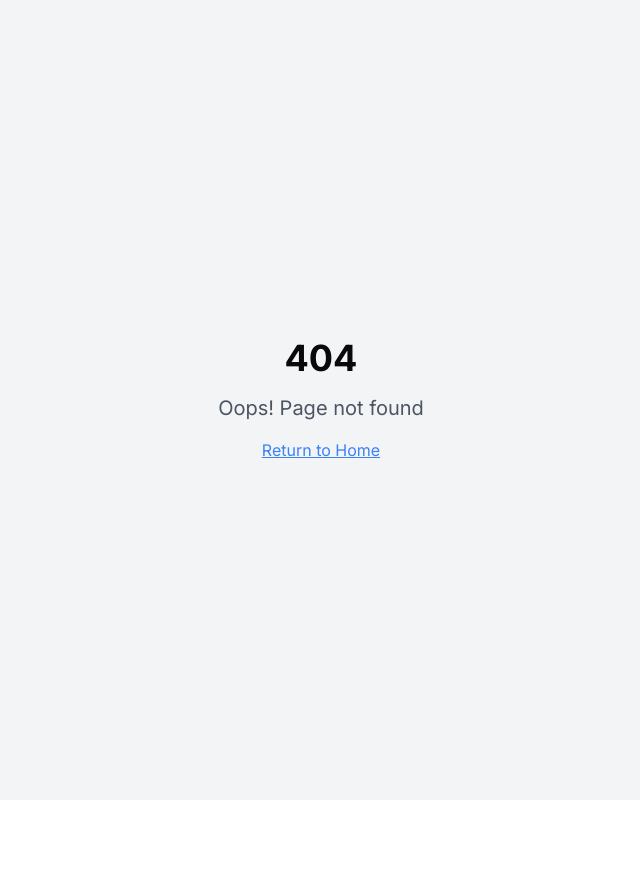
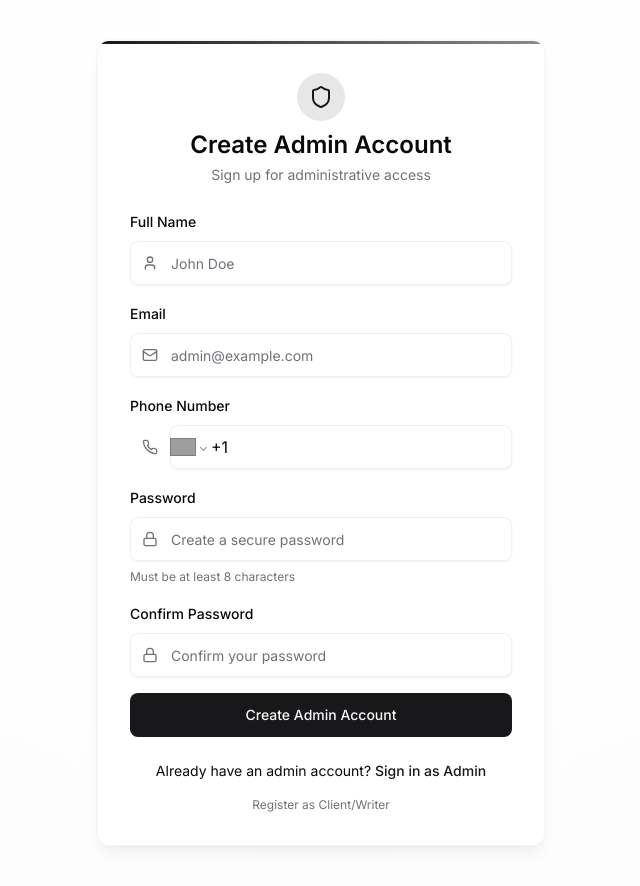
Before and after one commit to joining123called/writernest-connector, a React (Vite) app: page /admin-register in a window 1280 px wide. Before the commit this address had no page. Shown: the whole page, without its empty margins (319-959 px from the left). Before the commit the page ends 800 px from the top, so only its background shows below. Built offline with nearby package versions, Linux system fonts and the light colour scheme; grey boxes are pictures that could not be loaded.

Commit message:
Add separate admin registration
This commit introduces a separate registration page for administrators, distinct from the pages used by clients and writers.  It ensures that each user type uses their designated authentication forms, preventing cross-authentication.

```diff
--- a/src/App.tsx
+++ b/src/App.tsx
@@ -8,6 +8,7 @@ import { AuthProvider } from "@/contexts/AuthContext";
 import Index from "./pages/Index";
 import Login from "./pages/Login";
 import Register from "./pages/Register";
+import AdminRegister from "./pages/AdminRegister";
 import ForgotPassword from "./pages/ForgotPassword";
 import AdminLogin from "./pages/AdminLogin";
 import AdminForgotPassword from "./pages/AdminForgotPassword";
@@ -29,6 +30,7 @@ const App = () => (
             <Route path="/" element={<Index />} />
             <Route path="/login" element={<Login />} />
             <Route path="/register" element={<Register />} />
+            <Route path="/admin-register" element={<AdminRegister />} />
             <Route path="/forgot-password" element={<ForgotPassword />} />
             <Route path="/admin-login" element={<AdminLogin />} />
             <Route path="/admin-forgot-password" element={<AdminForgotPassword />} />
--- a/src/pages/AdminLogin.tsx
+++ b/src/pages/AdminLogin.tsx
@@ -7,12 +7,13 @@ import { Input } from '@/components/ui/input';
 import { Label } from '@/components/ui/label';
 import { useToast } from '@/hooks/use-toast';
 import { Loader2, Mail, Lock, Shield } from 'lucide-react';
+import { UserRole } from '@/types';
 
 const AdminLogin = () => {
   const [email, setEmail] = useState('');
   const [password, setPassword] = useState('');
   const [isSubmitting, setIsSubmitting] = useState(false);
-  const { signIn } = useAuth();
+  const { signIn, signOut, user } = useAuth();
   const { toast } = useToast();
 
   const handleSubmit = async (e: React.FormEvent) => {
@@ -34,6 +35,15 @@ const AdminLogin = () => {
 
       if (error) {
         throw error;
+      } else if (user && user.role !== UserRole.ADMIN) {
+        // If a non-admin logs in through the admin login form
+        toast({
+          title: "Access denied",
+          description: "This login is only for administrators. Please use the regular login page.",
+          variant: "destructive",
+        });
+        // Sign out the non-admin user immediately
+        await signOut();
       }
     } catch (error: any) {
       console.error('Login error:', error);
@@ -112,14 +122,14 @@ const AdminLogin = () => {
         <div className="mt-6 text-center space-y-4">
           <p className="text-sm">
             Need an admin account?{" "}
-            <Link to="/register" className="font-medium text-primary hover:underline transition-colors">
-              Register here
+            <Link to="/admin-register" className="font-medium text-primary hover:underline transition-colors">
+              Register as Admin
             </Link>
           </p>
 
           <p className="text-xs text-muted-foreground">
             <Link to="/login" className="hover:text-primary transition-colors">
-              Return to User Login
+              Client/Writer Login
             </Link>
           </p>
         </div>
--- a/src/pages/AdminRegister.tsx
+++ b/src/pages/AdminRegister.tsx
@@ -6,8 +6,10 @@ import { Button } from '@/components/ui/button';
 import { Input } from '@/components/ui/input';
 import { Label } from '@/components/ui/label';
 import { useToast } from '@/hooks/use-toast';
-import { Loader2 } from 'lucide-react';
+import { Loader2, Mail, Lock, User, Phone, Shield } from 'lucide-react';
 import { FormData, UserRole } from '@/types';
+import PhoneInput from 'react-phone-number-input';
+import 'react-phone-number-input/style.css';
 
 const AdminRegister = () => {
   const [formData, setFormData] = useState<FormData>({
@@ -19,23 +21,18 @@ const AdminRegister = () => {
     role: UserRole.ADMIN,
   });
 
-  const [inviteCode, setInviteCode] = useState('');
   const [isSubmitting, setIsSubmitting] = useState(false);
   const { signUp } = useAuth();
   const { toast } = useToast();
   const navigate = useNavigate();
-
-  // This would be a secret code that only admins know
-  const ADMIN_INVITE_CODE = 'SECRET_ADMIN_CODE';
 
   const handleChange = (e: React.ChangeEvent<HTMLInputElement>) => {
     const { name, value } = e.target;
     setFormData((prev) => ({ ...prev, [name]: value }));
   };
 
-  const validatePhone = (phone: string) => {
-    const phoneRegex = /^[+]?[(]?[0-9]{3}[)]?[-\s.]?[0-9]{3}[-\s.]?[0-9]{4,6}$/;
-    return phoneRegex.test(phone);
+  const handlePhoneChange = (value: string | undefined) => {
+    setFormData((prev) => ({ ...prev, phone: value || '' }));
   };
 
   const validatePassword = (password: string) => {
@@ -44,24 +41,6 @@ const AdminRegister = () => {
 
   const handleSubmit = async (e: React.FormEvent) => {
     e.preventDefault();
-
-    if (inviteCode !== ADMIN_INVITE_CODE) {
-      toast({
-        title: "Invalid invite code",
-        description: "The provided invite code is incorrect.",
-        variant: "destructive",
-      });
-      return;
-    }
-
-    if (formData.password !== formData.confirmPassword) {
-      toast({
-        title: "Passwords don't match",
-        description: "Please ensure both passwords are the same.",
-        variant: "destructive",
-      });
-      return;
-    }
 
     if (!validatePassword(formData.password)) {
       toast({
@@ -72,9 +51,18 @@ const AdminRegister = () => {
       return;
     }
 
-    if (!validatePhone(formData.phone)) {
+    if (formData.password !== formData.confirmPassword) {
       toast({
-        title: "Invalid phone number",
+        title: "Passwords don't match",
+        description: "Please ensure both passwords match.",
+        variant: "destructive",
+      });
+      return;
+    }
+
+    if (!formData.phone) {
+      toast({
+        title: "Phone number required",
         description: "Please enter a valid phone number.",
         variant: "destructive",
       });
@@ -99,6 +87,10 @@ const AdminRegister = () => {
       }
 
       // Registration successful, navigate to admin login
+      toast({
+        title: "Admin account created",
+        description: "Your admin account has been created. Please sign in.",
+      });
       navigate('/admin-login');
 
     } catch (error: any) {
@@ -110,84 +102,90 @@ const AdminRegister = () => {
 
   return (
     <div className="auth-container">
-      <div className="auth-card">
-        <h1 className="auth-card-title">Create Admin Account</h1>
+      <div className="auth-card bg-background/95 backdrop-blur-lg">
+        <div className="flex flex-col items-center mb-6">
+          <div className="rounded-full bg-primary/10 p-3 mb-2">
+            <Shield className="h-6 w-6 text-primary" />
+          </div>
+          <h1 className="text-2xl font-semibold">Create Admin Account</h1>
+          <p className="text-sm text-muted-foreground mt-1">Sign up for administrative access</p>
+        </div>
 
         <form onSubmit={handleSubmit} className="space-y-4">
           <div className="space-y-2">
-            <Label htmlFor="inviteCode" className="auth-label">Admin Invite Code</Label>
+            <Label htmlFor="fullName" className="text-sm font-medium">Full Name</Label>
+            <div className="relative">
+              <User className="absolute left-3 top-1/2 -translate-y-1/2 h-4 w-4 text-muted-foreground" />
               <Input
-              id="inviteCode"
-              type="text"
-              placeholder="Enter invite code"
-              value={inviteCode}
-              onChange={(e) => setInviteCode(e.target.value)}
-              className="auth-input"
+                id="fullName"
+                name="fullName"
+                placeholder="John Doe"
+                value={formData.fullName}
+                onChange={handleChange}
+                className="h-11 pl-10 rounded-lg border-input/50 bg-background shadow-sm"
                 required
                 disabled={isSubmitting}
               />
             </div>
+          </div>
 
           <div className="space-y-2">
-            <Label htmlFor="fullName" className="auth-label">Full Name</Label>
+            <Label htmlFor="email" className="text-sm font-medium">Email</Label>
+            <div className="relative">
+              <Mail className="absolute left-3 top-1/2 -translate-y-1/2 h-4 w-4 text-muted-foreground" />
               <Input
-              id="fullName"
-              name="fullName"
-              placeholder="Enter your full name"
-              value={formData.fullName}
+                id="email"
+                name="email"
+                type="email"
+                placeholder="admin@example.com"
+                value={formData.email}
                 onChange={handleChange}
-              className="auth-input"
+                className="h-11 pl-10 rounded-lg border-input/50 bg-background shadow-sm"
                 required
                 disabled={isSubmitting}
               />
             </div>
+          </div>
 
           <div className="space-y-2">
-            <Label htmlFor="email" className="auth-label">Email</Label>
-            <Input
-              id="email"
-              name="email"
-              type="email"
-              placeholder="Enter your email"
-              value={formData.email}
-              onChange={handleChange}
-              className="auth-input"
+            <Label htmlFor="phone" className="text-sm font-medium">Phone Number</Label>
+            <div className="relative pl-10">
+              <Phone className="absolute left-3 top-1/2 -translate-y-1/2 h-4 w-4 text-muted-foreground z-10" />
+              <PhoneInput
+                international
+                defaultCountry="US"
+                value={formData.phone}
+                onChange={handlePhoneChange}
+                className="h-11 rounded-lg border border-input/50 bg-background shadow-sm w-full"
                 required
                 disabled={isSubmitting}
               />
             </div>
+          </div>
 
           <div className="space-y-2">
-            <Label htmlFor="phone" className="auth-label">Phone Number</Label>
+            <Label htmlFor="password" className="text-sm font-medium">Password</Label>
+            <div className="relative">
+              <Lock className="absolute left-3 top-1/2 -translate-y-1/2 h-4 w-4 text-muted-foreground" />
               <Input
-              id="phone"
-              name="phone"
-              placeholder="Enter your phone number"
-              value={formData.phone}
+                id="password"
+                name="password"
+                type="password"
+                placeholder="Create a secure password"
+                value={formData.password}
                 onChange={handleChange}
-              className="auth-input"
+                className="h-11 pl-10 rounded-lg border-input/50 bg-background shadow-sm"
                 required
                 disabled={isSubmitting}
               />
             </div>
-
-          <div className="space-y-2">
-            <Label htmlFor="password" className="auth-label">Password</Label>
-            <Input
-              id="password"
-              name="password"
-              type="password"
-              placeholder="Create a password"
-              value={formData.password}
-              onChange={handleChange}
-              className="auth-input"
-              required
-              disabled={isSubmitting}
-            />
+            <p className="text-xs text-muted-foreground">Must be at least 8 characters</p>
           </div>
 
           <div className="space-y-2">
-            <Label htmlFor="confirmPassword" className="auth-label">Confirm Password</Label>
+            <Label htmlFor="confirmPassword" className="text-sm font-medium">Confirm Password</Label>
+            <div className="relative">
+              <Lock className="absolute left-3 top-1/2 -translate-y-1/2 h-4 w-4 text-muted-foreground" />
               <Input
                 id="confirmPassword"
                 name="confirmPassword"
@@ -195,15 +193,16 @@ const AdminRegister = () => {
                 placeholder="Confirm your password"
                 value={formData.confirmPassword}
                 onChange={handleChange}
-              className="auth-input"
+                className="h-11 pl-10 rounded-lg border-input/50 bg-background shadow-sm"
                 required
                 disabled={isSubmitting}
               />
             </div>
+          </div>
 
           <Button
             type="submit"
-            className="auth-button"
+            className="w-full h-11 mt-2 rounded-lg font-medium"
             disabled={isSubmitting}
           >
             {isSubmitting ? (
@@ -217,11 +216,20 @@ const AdminRegister = () => {
           </Button>
         </form>
 
-        <p className="mt-6 text-center text-sm">
-          <Link to="/admin-login" className="auth-link font-medium">
-            Return to Admin Login
+        <div className="mt-6 text-center space-y-4">
+          <p className="text-sm">
+            Already have an admin account?{" "}
+            <Link to="/admin-login" className="font-medium text-primary hover:underline transition-colors">
+              Sign in as Admin
             </Link>
           </p>
+
+          <p className="text-xs text-muted-foreground">
+            <Link to="/register" className="hover:text-primary transition-colors">
+              Register as Client/Writer
+            </Link>
+          </p>
+        </div>
       </div>
     </div>
   );
--- a/src/pages/Login.tsx
+++ b/src/pages/Login.tsx
@@ -1,4 +1,3 @@
-
 import { useState } from 'react';
 import { Link } from 'react-router-dom';
 import { useAuth } from '@/contexts/AuthContext';
@@ -7,12 +6,13 @@ import { Input } from '@/components/ui/input';
 import { Label } from '@/components/ui/label';
 import { useToast } from '@/hooks/use-toast';
 import { Loader2, Mail, Lock } from 'lucide-react';
+import { UserRole } from '@/types';
 
 const Login = () => {
   const [email, setEmail] = useState('');
   const [password, setPassword] = useState('');
   const [isSubmitting, setIsSubmitting] = useState(false);
-  const { signIn } = useAuth();
+  const { signIn, signOut, user } = useAuth();
   const { toast } = useToast();
 
   const handleSubmit = async (e: React.FormEvent) => {
@@ -31,8 +31,18 @@ const Login = () => {
 
     try {
       const { error } = await signIn(email, password);
+
       if (error) {
         throw error;
+      } else if (user && user.role === UserRole.ADMIN) {
+        // If somehow an admin logs in through the client login form
+        toast({
+          title: "Access denied",
+          description: "Please use the admin login page to sign in as an administrator.",
+          variant: "destructive",
+        });
+        // Sign out the admin user immediately
+        await signOut();
       }
     } catch (error: any) {
       console.error('Login error:', error);
@@ -46,7 +56,7 @@ const Login = () => {
       <div className="auth-card bg-background/95 backdrop-blur-lg">
         <div className="flex flex-col items-center mb-6">
           <h1 className="text-2xl font-semibold">Welcome Back</h1>
-          <p className="text-sm text-muted-foreground mt-1">Sign in to your account</p>
+          <p className="text-sm text-muted-foreground mt-1">Sign in to your client or writer account</p>
         </div>
 
         <form onSubmit={handleSubmit} className="space-y-4">
--- a/src/pages/Register.tsx
+++ b/src/pages/Register.tsx
@@ -7,7 +7,7 @@ import { Input } from '@/components/ui/input';
 import { Label } from '@/components/ui/label';
 import { RadioGroup, RadioGroupItem } from '@/components/ui/radio-group';
 import { useToast } from '@/hooks/use-toast';
-import { Loader2 } from 'lucide-react';
+import { Loader2, Mail, Lock, User, Phone } from 'lucide-react';
 import { FormData, UserRole } from '@/types';
 import PhoneInput from 'react-phone-number-input';
 import 'react-phone-number-input/style.css';
@@ -36,10 +36,13 @@ const Register = () => {
   };
 
   const handleRoleChange = (value: string) => {
+    // Only allow CLIENT or WRITER roles (not ADMIN)
+    if (value === UserRole.CLIENT || value === UserRole.WRITER) {
       setFormData((prev) => ({
         ...prev,
         role: value as UserRole
       }));
+    }
   };
 
   const validatePassword = (password: string) => {
@@ -85,6 +88,10 @@ const Register = () => {
       }
 
       // Registration successful, navigate to login
+      toast({
+        title: "Account created",
+        description: "Your account has been created. Please sign in.",
+      });
       navigate('/login');
 
     } catch (error: any) {
@@ -99,26 +106,31 @@ const Register = () => {
       <div className="auth-card bg-background/95 backdrop-blur-lg">
         <div className="flex flex-col items-center mb-6">
           <h1 className="text-2xl font-semibold">Create Your Account</h1>
-          <p className="text-sm text-muted-foreground mt-1">Enter your details to get started</p>
+          <p className="text-sm text-muted-foreground mt-1">Sign up as a client or writer</p>
         </div>
 
         <form onSubmit={handleSubmit} className="space-y-4">
           <div className="space-y-2">
             <Label htmlFor="fullName" className="text-sm font-medium">Full Name</Label>
+            <div className="relative">
+              <User className="absolute left-3 top-1/2 -translate-y-1/2 h-4 w-4 text-muted-foreground" />
               <Input
                 id="fullName"
                 name="fullName"
                 placeholder="John Doe"
                 value={formData.fullName}
                 onChange={handleChange}
-              className="h-11 rounded-lg border-input/50 bg-background shadow-sm"
+                className="h-11 pl-10 rounded-lg border-input/50 bg-background shadow-sm"
                 required
                 disabled={isSubmitting}
               />
             </div>
+          </div>
 
           <div className="space-y-2">
             <Label htmlFor="email" className="text-sm font-medium">Email</Label>
+            <div className="relative">
+              <Mail className="absolute left-3 top-1/2 -translate-y-1/2 h-4 w-4 text-muted-foreground" />
               <Input
                 id="email"
                 name="email"
@@ -126,27 +138,33 @@ const Register = () => {
                 placeholder="you@example.com"
                 value={formData.email}
                 onChange={handleChange}
-              className="h-11 rounded-lg border-input/50 bg-background shadow-sm"
+                className="h-11 pl-10 rounded-lg border-input/50 bg-background shadow-sm"
                 required
                 disabled={isSubmitting}
               />
             </div>
+          </div>
 
           <div className="space-y-2">
             <Label htmlFor="phone" className="text-sm font-medium">Phone Number</Label>
+            <div className="relative pl-10">
+              <Phone className="absolute left-3 top-1/2 -translate-y-1/2 h-4 w-4 text-muted-foreground z-10" />
               <PhoneInput
                 international
                 defaultCountry="US"
                 value={formData.phone}
                 onChange={handlePhoneChange}
-              className="h-11 rounded-lg border border-input/50 bg-background px-3 shadow-sm"
+                className="h-11 rounded-lg border border-input/50 bg-background shadow-sm w-full"
                 required
                 disabled={isSubmitting}
               />
             </div>
+          </div>
 
           <div className="space-y-2">
             <Label htmlFor="password" className="text-sm font-medium">Password</Label>
+            <div className="relative">
+              <Lock className="absolute left-3 top-1/2 -translate-y-1/2 h-4 w-4 text-muted-foreground" />
               <Input
                 id="password"
                 name="password"
@@ -154,10 +172,11 @@ const Register = () => {
                 placeholder="Create a secure password"
                 value={formData.password}
                 onChange={handleChange}
-              className="h-11 rounded-lg border-input/50 bg-background shadow-sm"
+                className="h-11 pl-10 rounded-lg border-input/50 bg-background shadow-sm"
                 required
                 disabled={isSubmitting}
               />
+            </div>
             <p className="text-xs text-muted-foreground">Must be at least 8 characters</p>
           </div>
 
@@ -175,10 +194,6 @@ const Register = () => {
               <div className="flex items-center space-x-2">
                 <RadioGroupItem value={UserRole.WRITER} id="writer" />
                 <Label htmlFor="writer" className="text-sm">Writer</Label>
-              </div>
-              <div className="flex items-center space-x-2">
-                <RadioGroupItem value={UserRole.ADMIN} id="admin" />
-                <Label htmlFor="admin" className="text-sm">Admin</Label>
               </div>
             </RadioGroup>
           </div>
@@ -207,7 +222,13 @@ const Register = () => {
             </Link>
           </p>
 
-          <div className="text-xs text-muted-foreground">
+          <p className="text-xs text-muted-foreground">
+            <Link to="/admin-register" className="hover:text-primary transition-colors">
+              Register as Admin
+            </Link>
+          </p>
+
+          <div className="text-xs text-muted-foreground pt-2">
             By creating an account, you agree to our{" "}
             <a href="#" className="underline hover:text-foreground">Terms of Service</a>{" "}and{" "}
             <a href="#" className="underline hover:text-foreground">Privacy Policy</a>
--- a/src/types/index.ts
+++ b/src/types/index.ts
@@ -20,6 +20,7 @@ export interface FormData {
   fullName: string;
   phone: string;
   role: UserRole;
+  confirmPassword?: string;
 }
 
 export interface AuthContextType {
```
Lines whose indentation alone changed are shown as unchanged.
